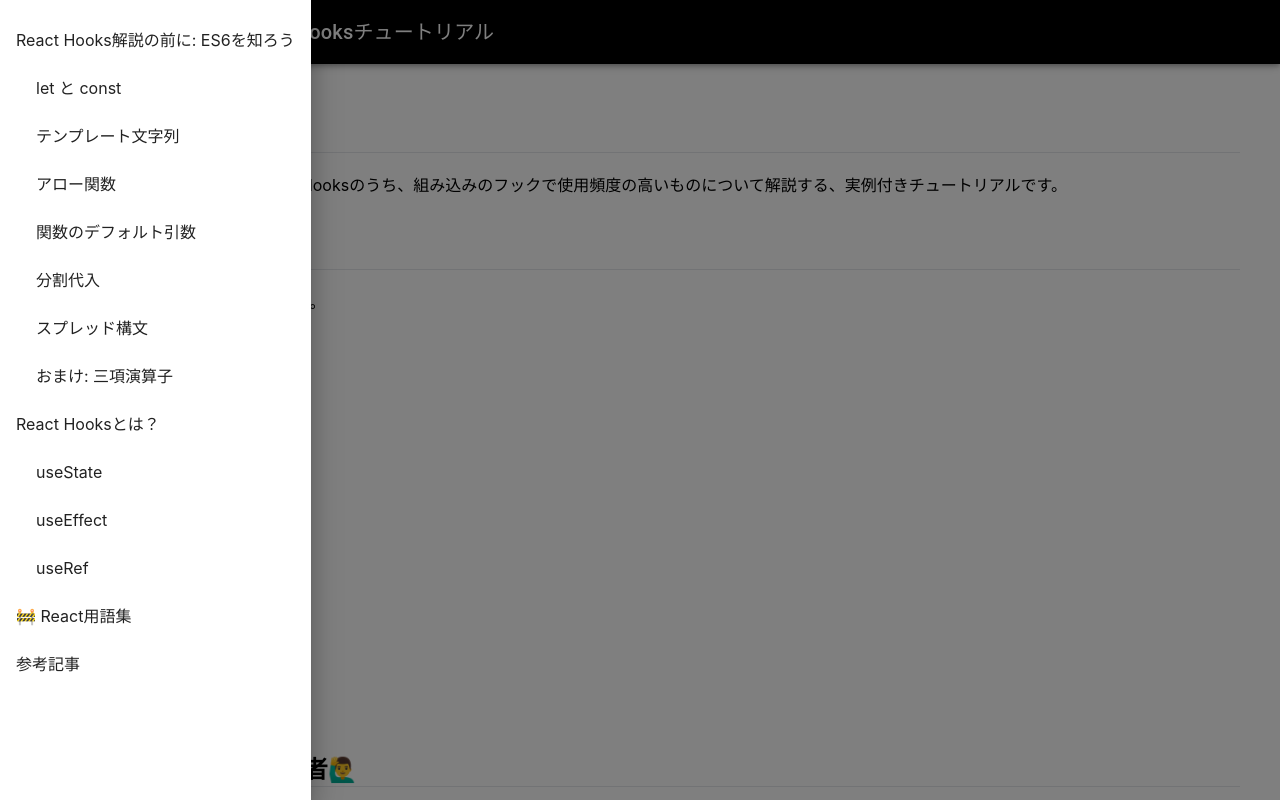
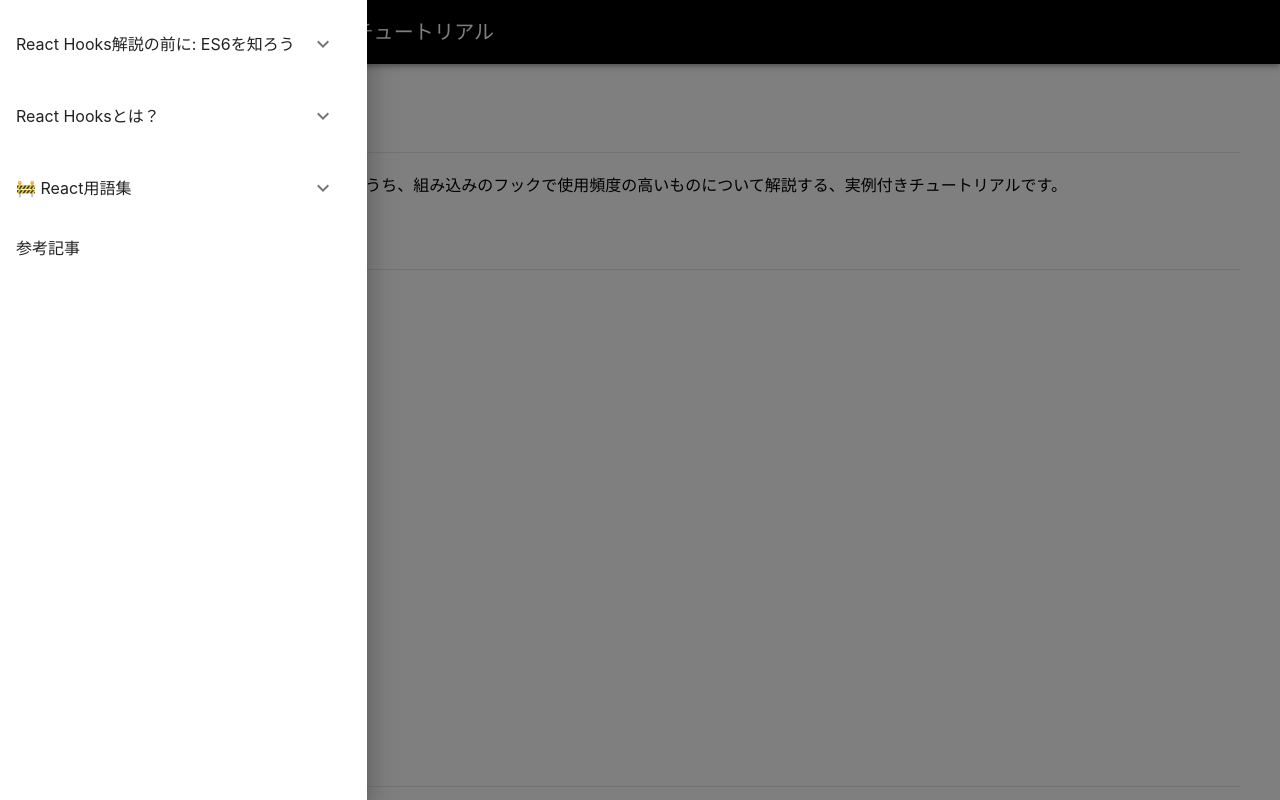
Before and after one commit to Teppeichang/react_hooks_tutorial, a React (Create React App) app: page / in a window 1280 px wide. Both pictures are taken after a click on the button "menu". Shown: the top 800 px of the page. Built offline with nearby package versions, Linux system fonts and the light colour scheme.

Commit message:
Feat: ヘッダーメニューのアコーディオン化

```diff
--- a/src/components/Header.jsx
+++ b/src/components/Header.jsx
@@ -5,21 +5,31 @@
 import Toolbar from "@mui/material/Toolbar";
 import Typography from "@mui/material/Typography";
 import IconButton from "@mui/material/IconButton";
-import { FaReact } from 'react-icons/fa';
-import Drawer from '@mui/material/Drawer';
+import { FaReact } from "react-icons/fa";
+import Drawer from "@mui/material/Drawer";
 import { List } from "@mui/material";
+import Accordion from "@mui/material/Accordion";
+import AccordionSummary from "@mui/material/AccordionSummary";
+import AccordionDetails from "@mui/material/AccordionDetails";
+import ExpandMoreIcon from "@mui/icons-material/ExpandMore";
 
 const Header = () => {
   const [open, setOpen] = useState(false);
   const handleToggle = () => {
-    setOpen(!open)
-  }
+    setOpen(!open);
+  };
 
   return (
     <Box sx={{ display: "flex", flexGrow: 1 }}>
       <AppBar className="sticky" sx={{ backgroundColor: "black", p: 1 }}>
         <Toolbar variant="dense">
-          <IconButton edge="start" color="inherit" aria-label="menu" onClick={handleToggle} sx={{ mr: 2 }}>
+          <IconButton
+            edge="start"
+            color="inherit"
+            aria-label="menu"
+            onClick={handleToggle}
+            sx={{ mr: 2 }}
+          >
             <FaReact className="text-sky-400" />
           </IconButton>
           <Typography variant="h6" color="inherit">
@@ -27,11 +37,22 @@
           </Typography>
         </Toolbar>
       </AppBar>
-      <Drawer sx={{ width: 400 }} variant="temporary" open={open} onClose={handleToggle}>
-        <List sx={{ display: "flex", flexDirection: "column", p: 2, lineHeight: 3 }}>
+      <Drawer variant="temporary" open={open} onClose={handleToggle}>
+        <List sx={{ display: "flex", flexDirection: "column", lineHeight: 3 }}>
+          <Accordion
+            elevation={0}
+            sx={{
+              "&:before": {
+                display: "none",
+              },
+            }}
+          >
+            <AccordionSummary expandIcon={<ExpandMoreIcon sx={{ mx: 2 }} />}>
               <Link to="/about-es6" className="hover:text-sky-400 hover:underline">
                 React Hooks解説の前に: ES6を知ろう
               </Link>
+            </AccordionSummary>
+            <AccordionDetails sx={{ display: "flex", flexDirection: "column" }}>
               <Link to="/let-and-const" className="hover:text-sky-400 hover:underline pl-5">
                 let と const
               </Link>
@@ -44,7 +65,10 @@
               <Link to="/default-parameters" className="hover:text-sky-400 hover:underline pl-5">
                 関数のデフォルト引数
               </Link>
-          <Link to="/destructing-assignment" className="hover:text-sky-400 hover:underline pl-5">
+              <Link
+                to="/destructing-assignment"
+                className="hover:text-sky-400 hover:underline pl-5"
+              >
                 分割代入
               </Link>
               <Link to="/spread-syntax" className="hover:text-sky-400 hover:underline pl-5">
@@ -53,9 +77,22 @@
               <Link to="/conditional-operator" className="hover:text-sky-400 hover:underline pl-5">
                 おまけ: 三項演算子
               </Link>
+            </AccordionDetails>
+          </Accordion>
+          <Accordion
+            elevation={0}
+            sx={{
+              "&:before": {
+                display: "none",
+              },
+            }}
+          >
+            <AccordionSummary expandIcon={<ExpandMoreIcon sx={{ mx: 2 }} />}>
               <Link to="/about-hooks" className="hover:text-sky-400 hover:underline">
                 React Hooksとは？
               </Link>
+            </AccordionSummary>
+            <AccordionDetails sx={{ display: "flex", flexDirection: "column" }}>
               <Link to="/usestate" className="hover:text-sky-400 hover:underline pl-5">
                 useState
               </Link>
@@ -65,10 +102,23 @@
               <Link to="/useref" className="hover:text-sky-400 hover:underline pl-5">
                 useRef
               </Link>
+            </AccordionDetails>
+          </Accordion>
+          <Accordion
+            elevation={0}
+            sx={{
+              "&:before": {
+                display: "none",
+              },
+            }}
+          >
+            <AccordionSummary expandIcon={<ExpandMoreIcon sx={{ mx: 2 }} />}>
               <Link to="/glossary" className="hover:text-sky-400 hover:underline">
                 🚧 React用語集
               </Link>
-          <Link to="/references" className="hover:text-sky-400 hover:underline">
+            </AccordionSummary>
+          </Accordion>
+          <Link to="/references" className="hover:text-sky-400 hover:underline pl-4">
             参考記事
           </Link>
         </List>
```
Lines whose indentation alone changed are shown as unchanged.
